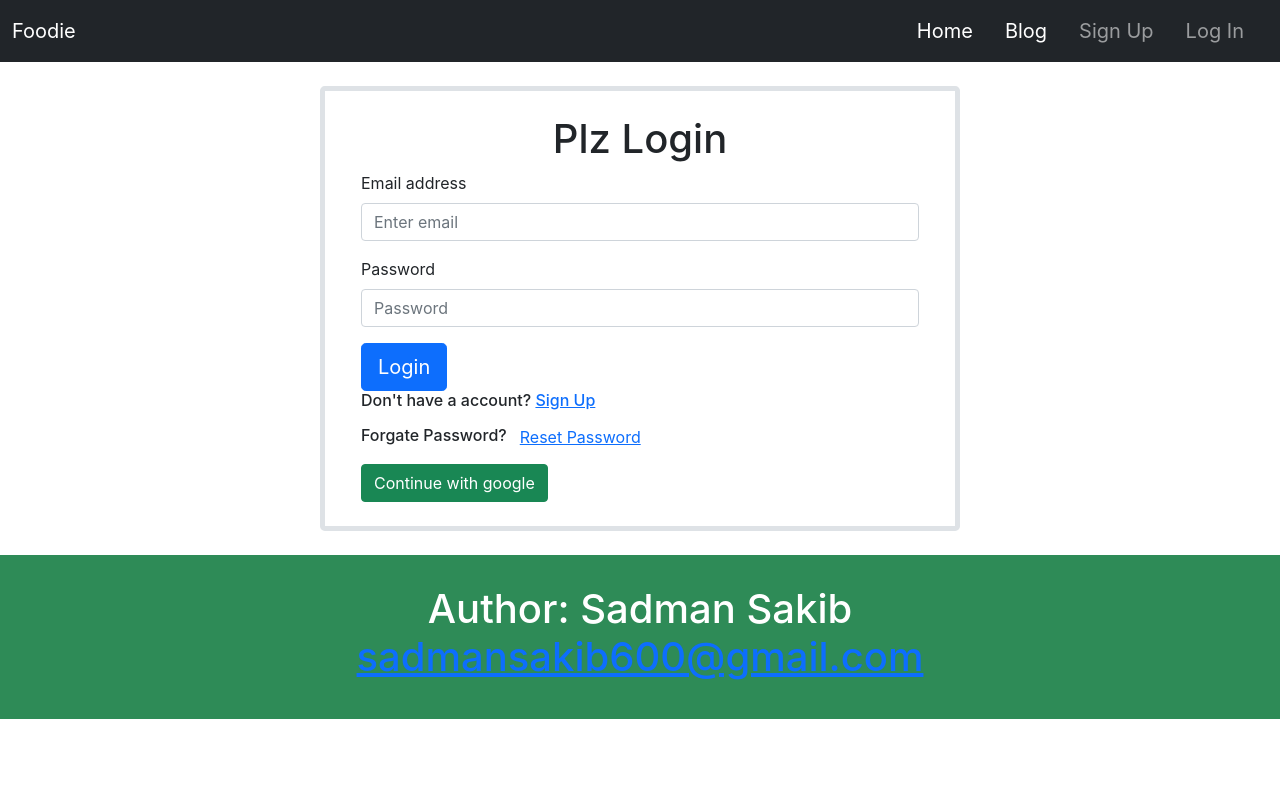
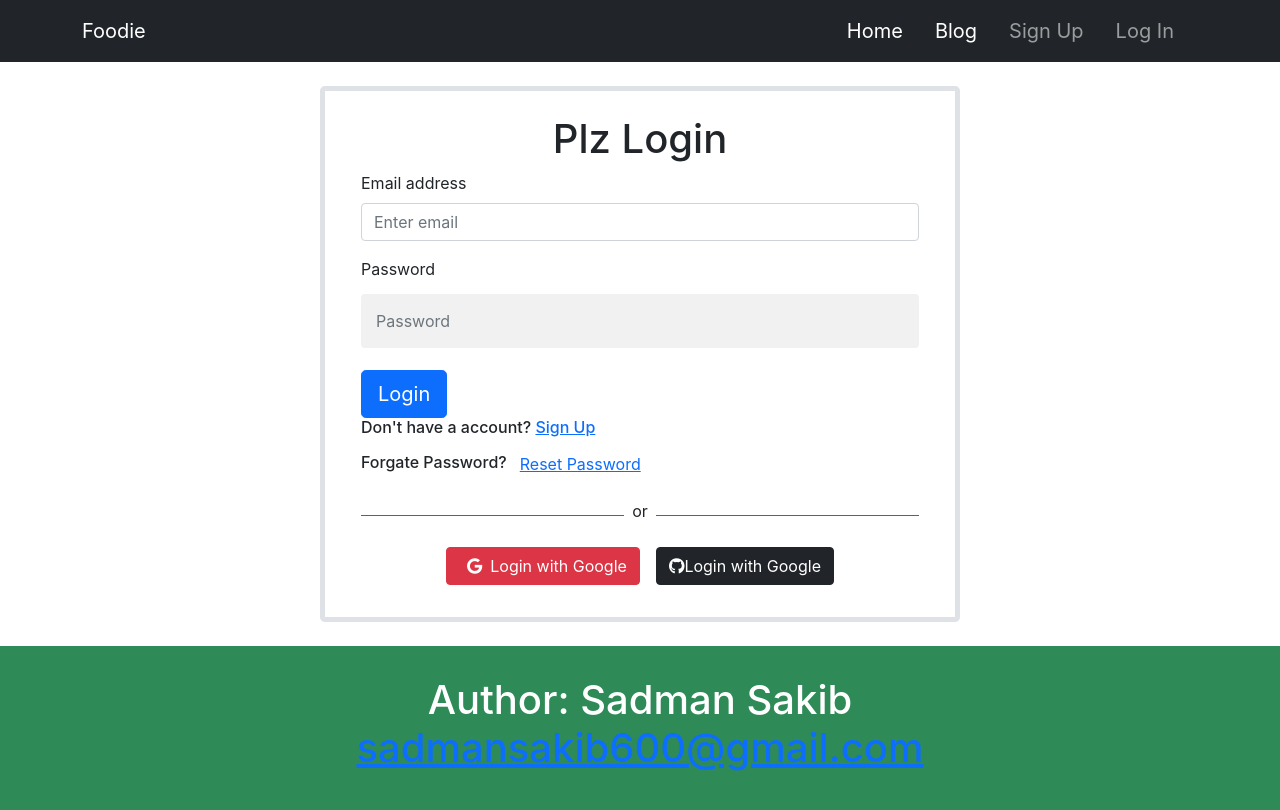
Before and after one commit to Sadman600/foodie-catering, a React (Create React App) app: page /login in a window 1280 px wide. Built offline with nearby package versions, Linux system fonts and the light colour scheme; no server answers; the HTML template or start-up script is replaced by a standard one.

Commit message:
Added Checkout form in service details component

```diff
--- a/package.json
+++ b/package.json
@@ -14,6 +14,7 @@
     "react-firebase-hooks": "^5.0.3",
     "react-router-dom": "^6.3.0",
     "react-scripts": "5.0.1",
+    "react-toastify": "^8.2.0",
     "web-vitals": "^2.1.4"
   },
   "scripts": {
--- a/public/index.html
+++ b/public/index.html
@@ -22,6 +22,7 @@
       work correctly both with client-side routing and a non-root public URL.
       Learn how to configure a non-root public URL by running `npm run build`.
     -->
+  <script src="https://kit.fontawesome.com/3b2cfd056b.js" crossorigin="anonymous"></script>
   <!-- Bootstrap Stylesheet -->
   <link href="https://cdn.jsdelivr.net/npm/bootstrap@5.1.3/dist/css/bootstrap.min.css" rel="stylesheet"
     integrity="sha384-1BmE4kWBq78iYhFldvKuhfTAU6auU8tT94WrHftjDbrCEXSU1oBoqyl2QvZ6jIW3" crossorigin="anonymous">
--- a/src/Pages/Header/Navbar/Navbar.js
+++ b/src/Pages/Header/Navbar/Navbar.js
@@ -15,7 +15,7 @@ const Navbar = () => {
     };
     return (
         <nav className="navbar sticky-top navbar-expand-lg navbar-dark bg-dark ">
-            <div className='container-fluid'>
+            <div className='container'>
                 <NavLink className="navbar-brand" to='/'>Foodie</NavLink>
                 <button className="navbar-toggler" type="button" data-bs-toggle="collapse" data-bs-target="#navbarScroll" aria-controls="navbarScroll" aria-expanded="false" aria-label="Toggle navigation">
                     <span className="navbar-toggler-icon"></span>
--- /dev/null
+++ b/src/Pages/Main/Home/ServiceDetail/ServiceDetail.css
@@ -0,0 +1,46 @@
+* {
+    box-sizing: border-box;
+}
+
+
+
+/* Add styles to the form container */
+.checkout-container {
+    border: 3px solid gray;
+    border-radius: 15px;
+    margin: 20px auto;
+    max-width: 300px;
+    padding: 16px;
+    background-color: white;
+}
+
+/* Full-width input fields */
+input[type=text],
+input[type=password] {
+    width: 100%;
+    padding: 15px;
+    margin: 5px 0 22px 0;
+    border: none;
+    background: #f1f1f1;
+}
+
+input[type=text]:focus,
+input[type=password]:focus {
+    background-color: #ddd;
+    outline: none;
+}
+
+/* Set a style for the submit button */
+.bttn {
+    background-color: #04AA6D;
+    color: white;
+    padding: 16px 20px;
+    border: none;
+    cursor: pointer;
+    width: 100%;
+    opacity: 0.9;
+}
+
+.bttn:hover {
+    opacity: 1;
+}
--- a/src/Pages/Main/Home/ServiceDetail/ServiceDetail.js
+++ b/src/Pages/Main/Home/ServiceDetail/ServiceDetail.js
@@ -1,11 +1,27 @@
 import React from 'react';
 import { useParams } from 'react-router-dom';
+import './ServiceDetail.css';
 
 const ServiceDetail = () => {
     const { serviceId } = useParams();
     return (
         <div>
-            <p>Service Detail {serviceId}</p>
+            <form className='checkout-container'>
+                <h1>Checkout</h1>
+                <label htmlFor="fname"><b>Full Name</b></label>
+                <input type="text" placeholder="Enter your name" name="name" required />
+
+                <label htmlFor="email"><b>Email</b></label>
+                <input type="text" placeholder="Enter Email" name="email" required />
+
+                <label htmlFor="address"><b>Address</b></label>
+                <input type="text" placeholder="Enter address" name="email" required />
+
+                <label htmlFor="email"><b>City</b></label>
+                <input type="text" placeholder="Enter City" name="email" required />
+
+                <button type="submit" className="bttn">Login</button>
+            </form>
         </div>
     );
 };
--- a/src/Pages/Main/Login/Login/Login.js
+++ b/src/Pages/Main/Login/Login/Login.js
@@ -3,6 +3,8 @@ import { Button, Form } from 'react-bootstrap';
 import { useAuthState, useSendPasswordResetEmail, useSignInWithEmailAndPassword, useSignInWithGoogle } from 'react-firebase-hooks/auth';
 import { Link, useLocation, useNavigate } from 'react-router-dom';
 import auth from '../../../../firebase.init';
+import { ToastContainer, toast } from 'react-toastify';
+import 'react-toastify/dist/ReactToastify.css';
 
 const Login = () => {
     const [loginUser] = useAuthState(auth);
@@ -29,13 +31,19 @@ const Login = () => {
 
     const handleResetPassword = async () => {
         const email = emailRef.current.value;
-        await sendPasswordResetEmail(email);
-        alert('Sent email');
+        if (email) {
+            await sendPasswordResetEmail(email);
+            toast('Sent email');
+        } else {
+            toast('Please input your email')
+        }
+
     }
     const handleSignInWithGoogle = (e) => {
         const email = emailRef.current.value;
         const password = passwordRef.current.value;
         signInWithGoogle();
+        navigate('/');
     }
     return (
         <div className='container w-50 mx-auto my-4 border border-5 rounded-3'>
@@ -57,7 +65,28 @@ const Login = () => {
 
                 <h6>Don't have a account? <Link to='/signup'>Sign Up</Link> </h6>
                 <h6>Forgate Password?<button onClick={() => handleResetPassword()} type="button" className="btn btn-link">Reset Password</button> </h6>
-                <button onClick={() => handleSignInWithGoogle()} className='btn btn-success'>Continue with google</button>
+
+                {/* Social Login */}
+                <div>
+                    <div className='d-flex align-items-center'>
+                        <div className='bg-primary w-50' style={{ height: '1px' }}></div>
+                        <p className='mt-2 mx-2'>or</p>
+                        <div className='bg-primary w-50' style={{ height: '1px' }}></div>
+                    </div>
+                    <div className='d-flex justify-content-center align-items-center'>
+                        <button onClick={() => handleSignInWithGoogle()} type="button" class="btn btn-danger my-2 mx-2">
+                            <i className="fa-brands fa-google mx-2"></i>
+                            Login with Google
+                        </button>
+                        <br />
+                        <button onClick={() => signInWithGoogle()} type="button" class="btn btn-dark my-2 mx-2">
+                            <i class="fa-brands fa-github"></i>
+                            Login with Google
+                        </button>
+                    </div>
+                </div>
+
+                <ToastContainer />
             </Form>
         </div >
     );
```
Also changed, not shown: src/Pages/Main/Login/SocialLogin/SocialLogin.js (added, +43 -0 lines), src/Pages/Main/Profile/Profile/Profile.css (added), src/Pages/Main/Profile/Profile/Profile.js (added), 1 other file (tests, documents, lock files or other folders).
